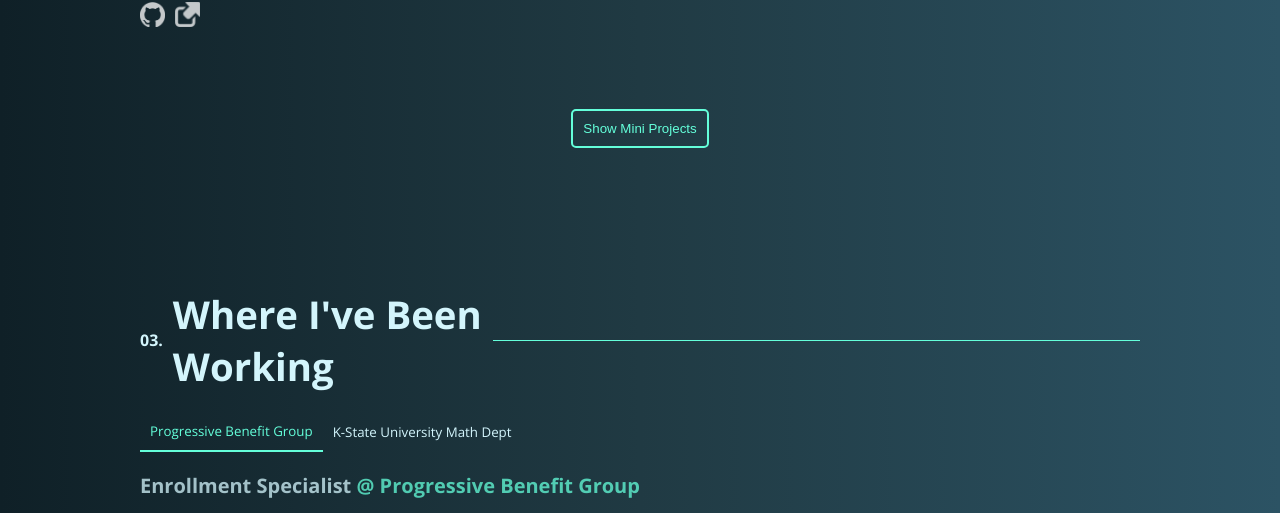
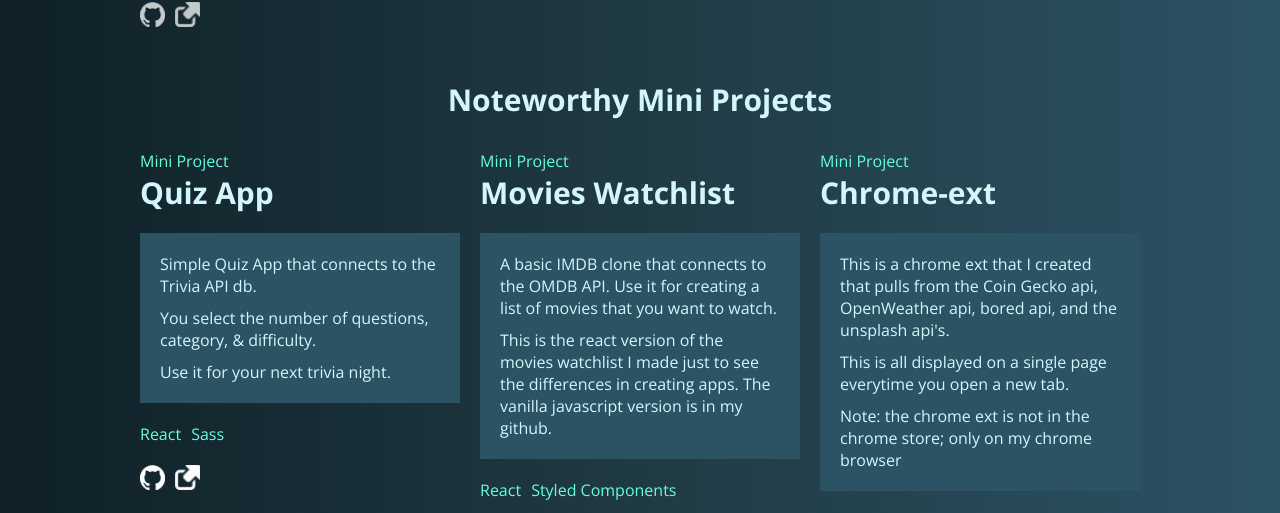
Before and after one commit to Nineteen991/portfolio, a React (Create React App) app: page / in a window 1280 px wide. Both pictures are taken after a click on the button "Show Mini Projects". Shown: the part 2204-2717 px from the top of the page. Built offline with nearby package versions, Linux system fonts and the light colour scheme.

Commit message:
added mini projects

```diff
--- a/src/App.js
+++ b/src/App.js
@@ -1,11 +1,8 @@
 import { useState } from 'react'
+import { Routes, Route } from 'react-router-dom'
 
 import Navbar from './components/Navbar'
-import Hero from './components/Hero'
-import About from './components/About'
-import Portfolio from './components/Portfolio'
-import Work from './components/Work'
-import Contact from './components/Contact'
+import HomePage from './pages/HomePage'
 import './App.sass'
 
 export default function App() {
@@ -25,11 +22,9 @@ export default function App() {
             : null
         }
       >
-        <Hero />
-        <About />
-        <Portfolio />
-        <Work />
-        <Contact />
+        <Routes>
+          <Route path='/' element={ <HomePage /> } />
+        </Routes>
       </div>
     </div>
   );
--- /dev/null
+++ b/src/components/Mini-Projects/Alarm.js
@@ -0,0 +1,38 @@
+import githubIcon from '../../images/github-mark-white.png'
+import externalLink from '../../images/external-link.png'
+
+export default function Alarm() {
+  return (
+    <div className="mini-container">
+      <p className="project-title">Mini Project</p>
+      <h3 className="tertiary-titles">JS Alarm Clock</h3>
+      <div className='mini-desc-div'>
+        <p className="project-desc">
+          I just wanted to practice vanilla JS, so I made an alarm clock.
+        </p>
+        <p className="project-desc">
+          I also created an express server, just for fun
+        </p>
+      </div>
+      <ul className="technologies-ul">
+        <li className="technologies-li">Vanilla JavaScript</li>
+      </ul>
+      <div className="project-links">
+        <a
+          href='https://github.com/Nineteen991/alarm-clock'
+          className="project-link-a">
+          <img
+            src={githubIcon}
+            alt='Github Link'
+            className="project-icons"
+          />
+        </a>
+        <a
+          href='https://main--spiffy-figolla-126057.netlify.app/'
+          className="project-link-a">
+          <img src={externalLink} alt="Link" className='project-icons' />
+        </a>
+      </div>
+    </div>
+  )
+}
--- /dev/null
+++ b/src/components/Mini-Projects/Chrome-ext.js
@@ -0,0 +1,42 @@
+import githubIcon from '../../images/github-mark-white.png'
+import externalLink from '../../images/external-link.png'
+
+export default function ChromeExt() {
+  return (
+    <div className="mini-container">
+      <p className="project-title">Mini Project</p>
+      <h3 className="tertiary-titles">Chrome-ext</h3>
+      <div className='mini-desc-div'>
+        <p className="project-desc">
+          This is a chrome ext that I created that pulls from the Coin Gecko api, OpenWeather api, bored api, and the unsplash api's.
+        </p>
+        <p className="project-desc">
+          This is all displayed on a single page everytime you open a new tab.
+        </p>
+        <p className="project-desc">
+          Note: the chrome ext is not in the chrome store; only on my chrome browser
+        </p>
+      </div>
+      <ul className="technologies-ul">
+        <li className="technologies-li">React</li>
+        <li className="technologies-li">Styled Components</li>
+      </ul>
+      <div className="project-links">
+        <a
+          href='https://github.com/Nineteen991/chrome-ext'
+          className="project-link-a">
+          <img
+            src={githubIcon}
+            alt='Github Link'
+            className="project-icons"
+          />
+        </a>
+        <a
+          href='https://main--spiffy-figolla-126057.netlify.app/'
+          className="project-link-a">
+          <img src={externalLink} alt="Link" className='project-icons' />
+        </a>
+      </div>
+    </div>
+  )
+}
--- /dev/null
+++ b/src/components/Mini-Projects/MovieWatchList.js
@@ -0,0 +1,39 @@
+import githubIcon from '../../images/github-mark-white.png'
+import externalLink from '../../images/external-link.png'
+
+export default function MovieWatchList() {
+  return (
+    <div className="mini-container">
+      <p className="project-title">Mini Project</p>
+      <h3 className="tertiary-titles">Movies Watchlist</h3>
+      <div className='mini-desc-div'>
+        <p className="project-desc">
+          A basic IMDB clone that connects to the OMDB API. Use it for creating a list of movies that you want to watch.
+        </p>
+        <p className="project-desc">
+          This is the react version of the movies watchlist I made just to see the differences in creating apps. The vanilla javascript version is in my github.
+        </p>
+      </div>
+      <ul className="technologies-ul">
+        <li className="technologies-li">React</li>
+        <li className="technologies-li">Styled Components</li>
+      </ul>
+      <div className="project-links">
+        <a
+          href='https://github.com/Nineteen991/movie-watchlist-react'
+          className="project-link-a">
+          <img
+            src={githubIcon}
+            alt='Github Link'
+            className="project-icons"
+          />
+        </a>
+        <a
+          href='https://main--spiffy-figolla-126057.netlify.app/'
+          className="project-link-a">
+          <img src={externalLink} alt="Link" className='project-icons' />
+        </a>
+      </div>
+    </div>
+  )
+}
--- /dev/null
+++ b/src/components/Mini-Projects/NotesApp.js
@@ -0,0 +1,38 @@
+import githubIcon from '../../images/github-mark-white.png'
+
+export default function NotesApp() {
+  return (
+    <div className="mini-container">
+      <p className="project-title">Mini Project</p>
+      <h3 className="tertiary-titles">Notes App</h3>
+      <div className='mini-desc-div'>
+        <p className="project-desc">
+          I created a notes app in react that's similiar to the one I created in vanilla js (https://github.com/Nineteen991/notes-app-javascript).
+        </p>
+        <p className="project-desc">
+          You can add, edit, & delete notes.
+        </p>
+        <p className="project-desc">
+          My first react app on my own. Just seeing if I can do it. I didn't use any tutorials.
+        </p>
+        <p className="project-desc">
+          I also didn't put much effort into the styling. I was more concerned about functionality.
+        </p>
+      </div>
+      <ul className="technologies-ul">
+        <li className="technologies-li">React</li>
+      </ul>
+      <div className="project-links">
+        <a
+          href='https://github.com/Nineteen991/notes-app-react'
+          className="project-link-a">
+          <img
+            src={githubIcon}
+            alt='Github Link'
+            className="project-icons"
+          />
+        </a>
+      </div>
+    </div>
+  )
+}
--- /dev/null
+++ b/src/components/Mini-Projects/QuizAppCard.js
@@ -0,0 +1,42 @@
+import githubIcon from '../../images/github-mark-white.png'
+import externalLink from '../../images/external-link.png'
+
+export default function QuizAppCard() {
+  return (
+    <div className="mini-container">
+      <p className="project-title">Mini Project</p>
+      <h3 className="tertiary-titles">Quiz App</h3>
+      <div className='mini-desc-div'>
+        <p className="project-desc">
+          Simple Quiz App that connects to the Trivia API db.
+        </p>
+        <p className="project-desc">
+          You select the number of questions, category, & difficulty.
+        </p>
+        <p className="project-desc">
+          Use it for your next trivia night.
+        </p>
+      </div>
+      <ul className="technologies-ul">
+        <li className="technologies-li">React</li>
+        <li className="technologies-li">Sass</li>
+      </ul>
+      <div className="project-links">
+        <a
+          href='https://github.com/Nineteen991/quiz-app'
+          className="project-link-a">
+          <img
+            src={githubIcon}
+            alt='Github Link'
+            className="project-icons"
+          />
+        </a>
+        <a
+          href='https://main--spiffy-figolla-126057.netlify.app/'
+          className="project-link-a">
+          <img src={externalLink} alt="Link" className='project-icons' />
+        </a>
+      </div>
+    </div>
+  )
+}
--- a/src/components/Portfolio.js
+++ b/src/components/Portfolio.js
@@ -2,6 +2,11 @@ import { useState } from 'react'
 
 import githubIcon from '../images/github-mark-white.png'
 import externalLink from '../images/external-link.png'
+import QuizAppCard from './Mini-Projects/QuizAppCard'
+import MovieWatchList from './Mini-Projects/MovieWatchList'
+import ChromeExt from './Mini-Projects/Chrome-ext'
+import Alarm from './Mini-Projects/Alarm'
+import NotesApp from './Mini-Projects/NotesApp'
 
 export default function Portfolio() {
   const [showMiniProjects, setShowMiniProjects] = useState(false)
@@ -110,7 +115,29 @@ export default function Portfolio() {
         </div>
       </div>
 
-      <button className='btn mini-projects'>Show Mini Projects</button>
+      {
+        !showMiniProjects
+          ? (
+              <button
+                className='btn mini-projects'
+                onClick={ () => setShowMiniProjects(prev => !prev) }
+              >
+                Show Mini Projects
+              </button>
+            )
+          : <div className='more-projects'>
+              <h2 className="tertiary-titles more-projects-title">
+                Noteworthy Mini Projects
+              </h2>
+              <div className='more-projects-container'>
+                <QuizAppCard />
+                <MovieWatchList />
+                <ChromeExt />
+                <Alarm />
+                <NotesApp />
+              </div>
+            </div>
+      }
 
     </div>
   )
--- a/src/index.js
+++ b/src/index.js
@@ -1,11 +1,14 @@
 import React from 'react';
 import ReactDOM from 'react-dom/client'
+import { BrowserRouter } from 'react-router-dom'
 
 import App from './App';
 
 const root = ReactDOM.createRoot(document.getElementById('root'));
 root.render(
   <React.StrictMode>
-    <App />
+    <BrowserRouter>
+      <App />
+    </BrowserRouter>
   </React.StrictMode>
 );
--- /dev/null
+++ b/src/pages/HomePage.js
@@ -0,0 +1,17 @@
+import Hero from '../components/Hero'
+import About from '../components/About'
+import Portfolio from '../components/Portfolio'
+import Work from '../components/Work'
+import Contact from '../components/Contact'
+
+export default function HomePage() {
+  return (
+    <>
+      <Hero />
+      <About />
+      <Portfolio />
+      <Work />
+      <Contact />
+    </>
+  )
+}
--- a/src/sass/components/_portfolio.sass
+++ b/src/sass/components/_portfolio.sass
@@ -25,8 +25,8 @@
 
 .project-description
   padding: 2rem
+  opacity: .75
   background-color: #2C5364
-  opacity: .75
 
   @include responsive(large)
     grid-row: 1 / -1
@@ -128,3 +128,37 @@
 .mini-projects
   align-self: center
   margin: 3rem 0
+
+.more-projects
+  @include component-width
+  // @include component-padding
+
+.more-projects-title
+  text-align: center
+  margin-bottom: 3rem
+
+.more-projects-container
+
+
+  display: grid
+  grid-gap: 2rem
+
+  @include responsive(medium)
+    grid-template-columns: repeat(auto-fit, minmax(30rem, 1fr))
+    background-color: rgba(0,0,0,0)
+
+.mini-container
+  max-width: 40rem
+  // background-color: #2C5364
+  // height: 42rem
+
+  &:not(:last-of-type)
+    margin-bottom: 2rem
+
+  @include responsive(large)
+    // background-color: #2C5364
+
+.mini-desc-div
+  background-color: #2C5364
+  opacity: 1
+  padding: 2rem
```
